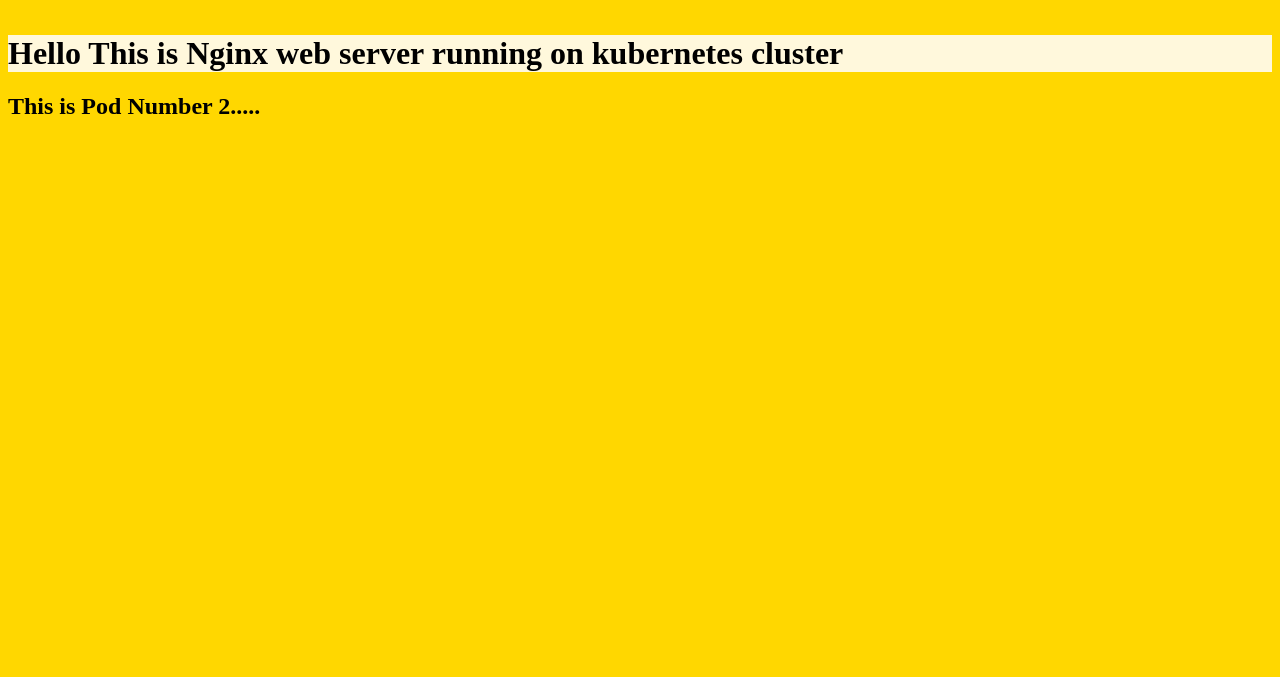
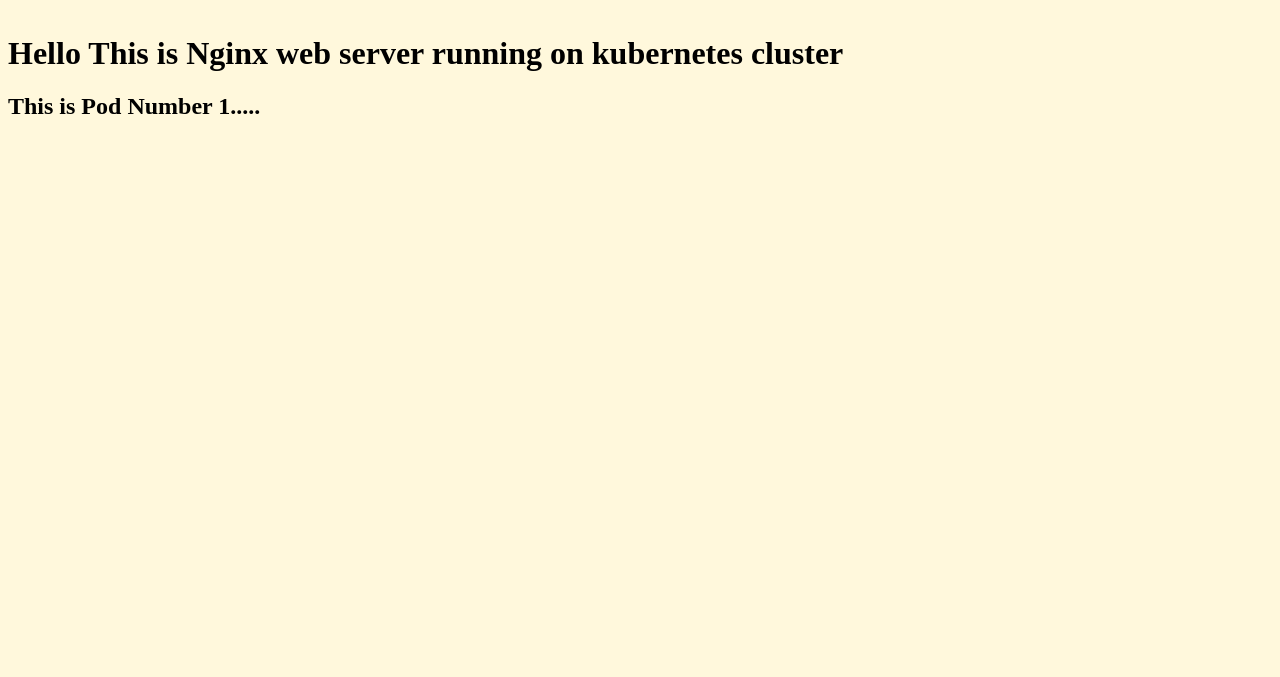
Before and after one commit to tinkusaini13/Docker-nginx, a plain HTML site: page index.html in a window 1280 px wide. Shown: the part 123-800 px from the top of the page. Drawn offline with Linux system fonts and the light colour scheme.

Commit message:
Revert "Update index.html"

```diff
--- a/index.html
+++ b/index.html
@@ -1,8 +1,8 @@
 <!DOCTYPE html>
 <html>
-<body body style="background-color:Gold;">
+<body body style="background-color:Cornsilk;">
 <p style="font-size:50px;text-align:center;color:Crimson;">Welcome..!!!!</p>
 <h1 style="background-color:Cornsilk;">Hello This is Nginx web server running on kubernetes cluster </h1>
-<h2>This is Pod Number 2.....</h2>
+<h2>This is Pod Number 1.....</h2>
 </body>
 </html>
```
